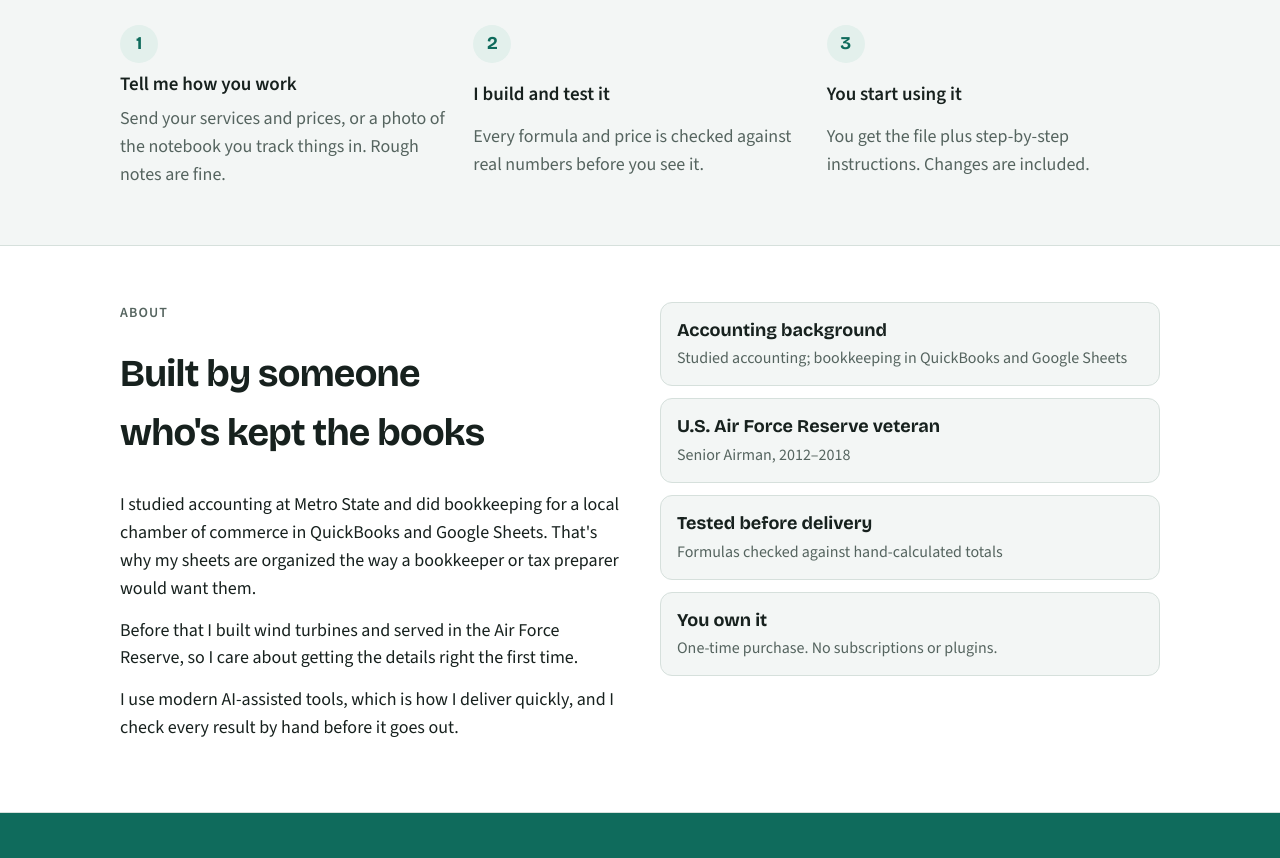
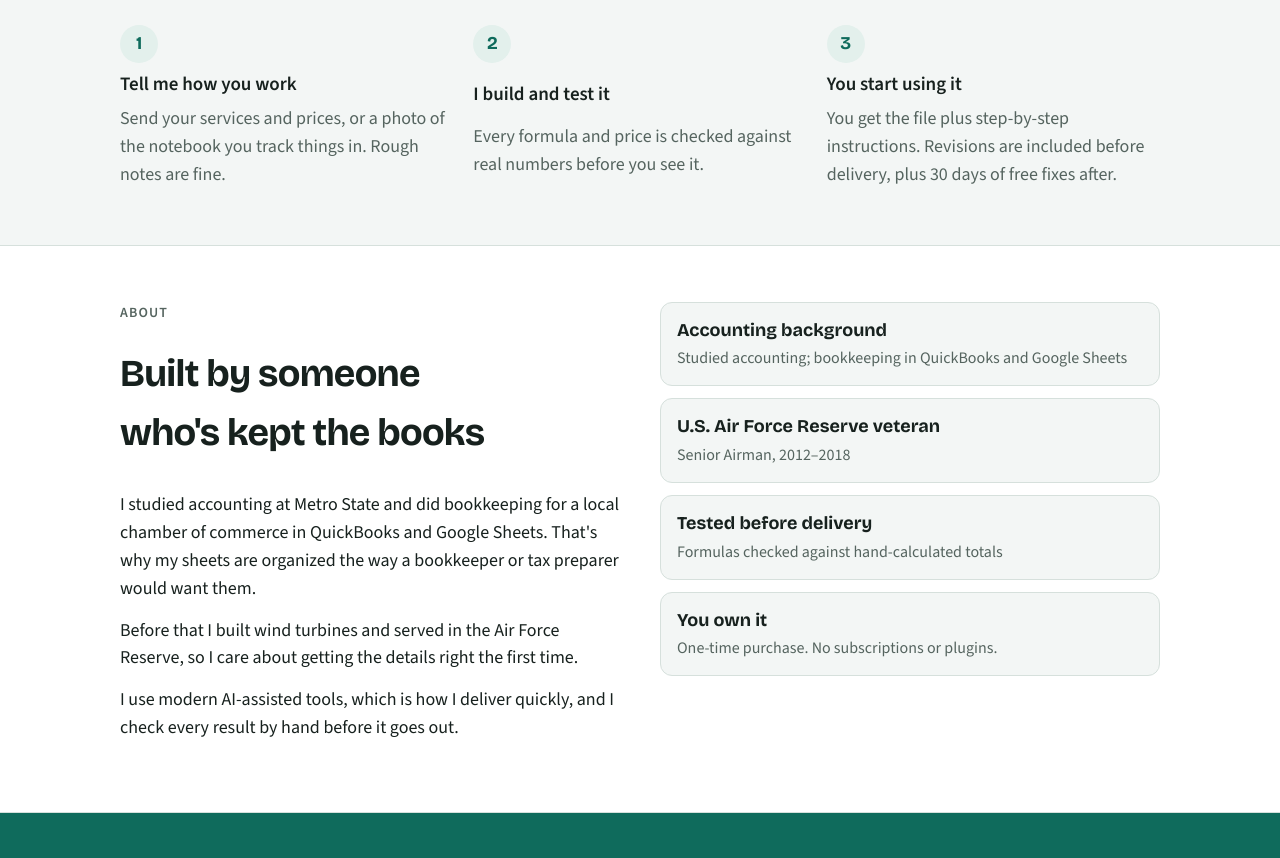
Before and after one commit to halfwattgames/studios, a plain HTML site: page index.html in a window 1280 px wide. Shown: the part 1635-2493 px from the top of the page. Drawn offline with nearby package versions, Linux system fonts and the light colour scheme.

Commit message:
Clarify revisions and 30-day fix policy
Updated the instructions for using the service to include revisions and free fixes.

```diff
--- a/index.html
+++ b/index.html
@@ -115,7 +115,7 @@
       <ol class="steps">
         <li><strong>Tell me how you work</strong><span>Send your services and prices, or a photo of the notebook you track things in. Rough notes are fine.</span></li>
         <li><strong>I build and test it</strong><span>Every formula and price is checked against real numbers before you see it.</span></li>
-        <li><strong>You start using it</strong><span>You get the file plus step-by-step instructions. Changes are included.</span></li>
+        <li><strong>You start using it</strong><span>You get the file plus step-by-step instructions. Revisions are included before delivery, plus 30 days of free fixes after.</span></li>
       </ol>
     </div>
   </section>
```
